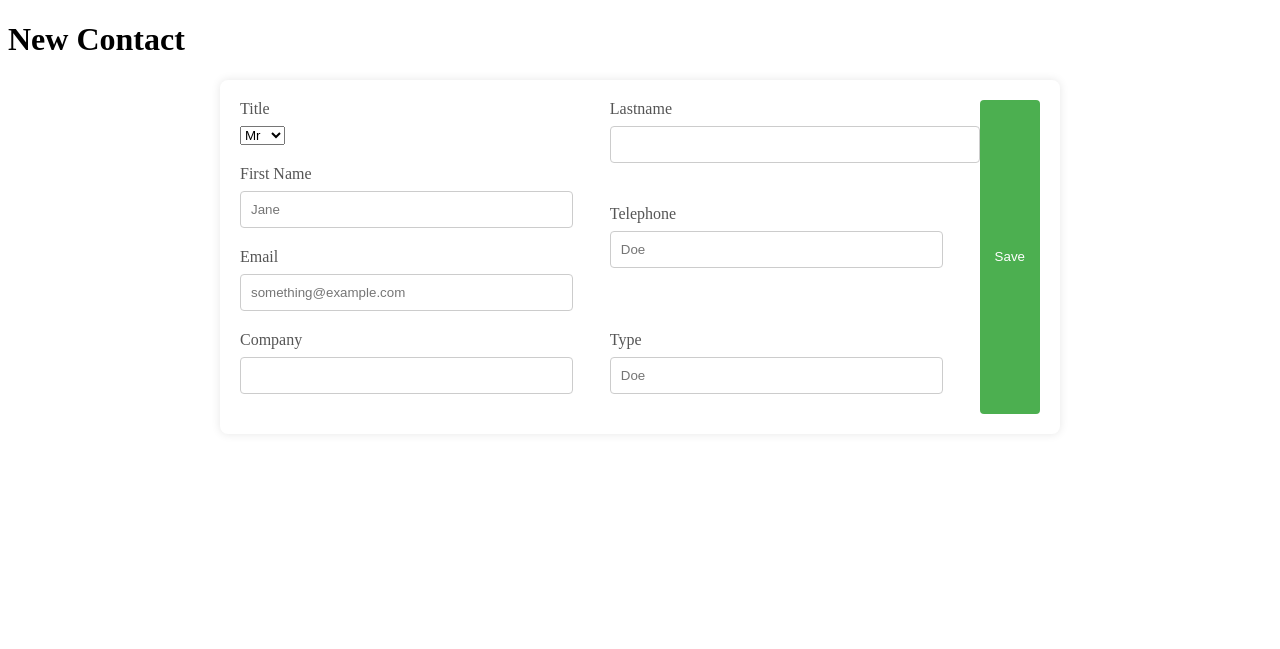
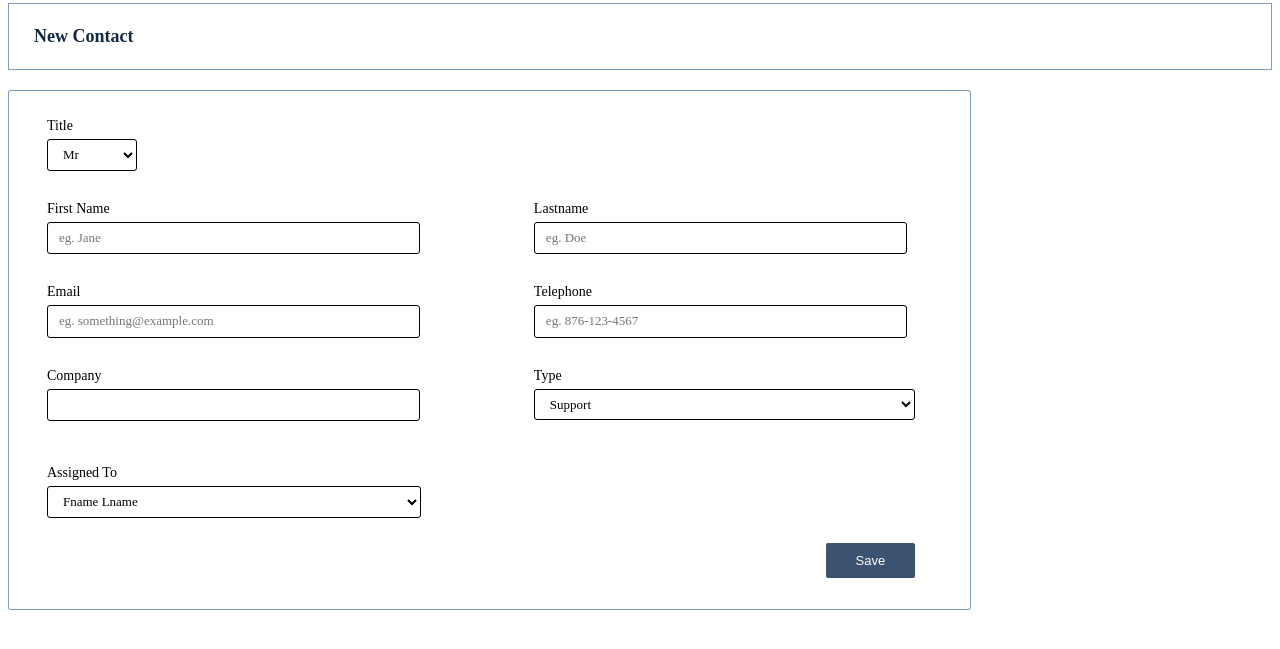
Before and after one commit to tarequerobinson/info2180-finalproject, a PHP site: page /screens/contact.php in a window 1280 px wide. Shown: the top 649 px of the page. Run offline with PHP 8.4, Linux system fonts and the light colour scheme; data comes from the database, SQL or seed files in the repository.

Commit message:
Fixed display error with css for screens and made optimizations

```diff
--- a/css/contact.css
+++ b/css/contact.css
@@ -1,51 +1,156 @@
-        #newContactForm {
-            width: 800px;
-            margin: 20px auto;
-            padding: 20px;
-            background-color: #fff;
-            box-shadow: 0 0 10px rgba(0, 0, 0, 0.1);
-            border-radius: 8px;
+#ncontactHead{
     display: flex;
-
+    align-items: center;
+    justify-content: space-between;
+    margin-top: -5px;
+    padding: 10px;
+    padding-left: 25px;
+	border:  1.5px solid rgba(37, 90, 154, 0.591);
+    background-color: rgba(255, 255, 255, 0.85);
 }
 
-        #formColumn1,
-        #formColumn2 {
+#ncontactHead h1{
+    display: inline;
+    color: rgb(19, 40, 66);
+    font-size: 18px;
+}
+
+#ncontactBody{
+    align-items: center;
+    justify-content: center;
+    background-color: rgba(255, 255, 255, 0.85);
+    border-radius: 3px;
+	border:  1.5px solid rgba(37, 90, 154, 0.591);
+    margin-top: 20px;
+    width: 71.5vw;
+    padding: 23px;
+    padding-top: 27px;
+    margin-bottom: 50px;
+}
+
+#newContactForm {
     display: flex;
     flex-direction: column;
-            justify-content: space-between;
-            flex-wrap: wrap;
-            width: 50%;
 }
 
-        .formfield {
-            width: 90%;
-            margin-bottom: 20px;
+#formRow1, #formRow2, #formRow3 {
+    display: flex;
+    justify-content: space-between;
+    padding: 15px;
 }
 
-        label {
+#ncontactBody .formselect{
     display: block;
-            margin-bottom: 8px;
-            color: #555;
+    padding-bottom: 15px;
 }
 
-        input {
-            width: 100%;
-            padding: 10px;
-            box-sizing: border-box;
-            border: 1px solid #ccc;
-            border-radius: 4px;
+#ncontactBody select{
+    font: inherit;
+    font-size: 13px;
+    background-color: rgba(255, 255, 255, 0.5);
+    margin: 0;
+    border-radius: 3px;
+    outline: inherit;
+    height: 31.5px;
+    border: solid;
+    border-width: 0.5px;
+    padding-left: 11px;
+    margin-right: 17px;
 }
 
-        button {
-            background-color: #4caf50;
-            color: #fff;
-            padding: 10px 15px;
-            border: none;
-            border-radius: 4px;
-            cursor: pointer;
+#ncontactBody #divtitle, #divassign{
+    margin-left: 15px;
 }
 
-        button:hover {
-            background-color: #45a049;
+#ncontactBody #divassign select{
+    width: 41.5%;
 }
+
+#ncontactBody #divtitle select{
+    width: 10%;
+}
+
+#cnctfname{
+    display: flex;
+    flex-direction: column;
+    width: 45%;
+}
+
+#cnctlname{
+    display: flex;
+    flex-direction: column;
+    width: 45%;
+}
+
+#cnctemail{
+    display: flex;
+    flex-direction: column;
+    width: 45%;
+}
+
+#cnctphone{
+    display: flex;
+    flex-direction: column;
+    width: 45%;
+}
+
+#cnctcompany{
+    display: flex;
+    flex-direction: column;
+    width: 45%;
+}
+
+#cncttype{
+    display: flex;
+    flex-direction: column;
+    width: 45%;
+    margin-bottom: 30px;
+}
+
+#ncontactBody label{
+    display: block;
+    margin-bottom: 5px;
+    font-size: 14px;
+}
+
+#ncontactBody input{
+    font: inherit;
+    font-size: 13px;
+    background-color: rgba(255, 255, 255, 0.5);
+    margin: 0;
+    border-radius: 3px;
+    outline: inherit;
+    width: 90%;
+    height: 28.5px;
+    border: solid;
+    border-width: 0.5px;
+    padding-left: 11px;
+    margin-right: 15px;
+}
+
+#ncontactBody input::placeholder{
+    overflow: visible;
+}
+
+#ncontactBody #savectrl{
+    padding-top: 10px;
+    padding-bottom: 8px;
+    display: flex;
+    flex-direction: row-reverse;
+    width: 96.5%;
+}
+
+#ncontactBody #savectrl button{
+    background: rgb(59, 82, 113);
+    border-radius: 2px;
+    font-size: 13px;
+    color: white;
+    border: none;
+    padding: 10px;
+    padding-left: 30px;
+    padding-right: 30px;
+}
+
+#ncontactBody #savectrl button:hover{
+    background: rgb(28, 43, 63);
+}
--- a/css/index.css
+++ b/css/index.css
@@ -55,7 +55,7 @@ body{
 .hidden{
     display: none;
     margin: 20px;
-    margin-left: 30px;
+    margin-left: 208px;
     margin-bottom: 35px;
     margin-top: 26px;
     margin-right: -10px;
@@ -71,6 +71,7 @@ nav{
     background-color: rgba(255, 255, 255, 0.85);
     height: auto;
     min-height: 100vh;
+    position: fixed;
     left: 0;
     min-width: 180px;
     text-align: left;
--- a/screens/contact.php
+++ b/screens/contact.php
@@ -1,7 +1,5 @@
 <?php
     include("../database/dbsetup.php");
-
-
 
     $sql = "SELECT * FROM contacts";
     $results = $conn->query($sql);
@@ -23,85 +21,95 @@
 </head>
 
 <body>
+    <div id="ncontactHead">
+        <h1>New Contact</h1>
+    </div>
 
-<h1>New Contact</h1>
-
-
+    <div id="ncontactBody">
         <form id = "newContactForm" action = "database/contactConnect.php" method = "POST" >
 
-    <div id = "formColumn1">
-
-
-    <div class="formfield">
+            <div class="formselect" id="divtitle">
                 <label for="title">Title</label>
                 <select name="title" id="title">
-                    <option value="member">Mr</option>
-                    <option value="admin">Mrs</option>
+                    <option value="mr">Mr</option>
+                    <option value="mrs">Mrs</option>
+                    <option value="ms">Miss</option>
                 </select>
             </div>
 
-
-        <div class="formfield">
+            <div id = "div1">
+                <div id = "formRow1">
+                    <div id="cnctfname">
                         <div>
                             <label for= "firstname"> First Name<label>
                         </div>
                         <div>
-                <input id = "firstname" type="text" required placeholder="Jane" name="firstname">
+                            <input id = "firstname" type="text" required placeholder="eg. Jane" name="firstname">
                         </div>
                     </div>
 
-        <div class="formfield">
+                    <div id="cnctlname">
+                        <div>
+                            <label for= "lastname">Lastname<label>
+                        </div>
+                        <div>
+                            <input id = "lastname" type="text" placeholder="eg. Doe" required name="lastname">
+                        </div>
+                    </div>
+                </div>
+
+                <div id = "formRow2">
+                    <div id="cnctemail">
                         <div>
                             <label for= "email">Email<label>
                         </div>
                         <div>
-
-                <input id = "email" type="text" required placeholder="something@example.com" name="email">
+                            <input id = "email" type="text" required placeholder="eg. something@example.com" name="email">
                         </div>
                     </div>
 
-        <div class="formfield">
+                    <div id="cnctphone">
+                        <div>
+                            <label for= "telephone"> Telephone<label>
+                        </div>
+                        <div>
+                            <input id = "telephone" type="text" required placeholder="eg. 876-123-4567" name="telephone">
+                        </div>
+                    </div>
+                </div>
+
+                <div id = "formRow3">
+                    <div id="cnctcompany">
                         <div>
                             <label for= "company">Company<label>
                         </div>
                         <div>
-                <input id = "company" type="select" required name="company" >
+                            <input id = "company" type="text" required name="company" >
+                        </div>
+                    </div>
+                    <div id="cncttype">
+                        <label for="type">Type</label>
+                        <select name="type" id="type">
+                            <option value="support">Support</option>
+                            <option value="sales">Sales Lead</option>
+                        </select>
                     </div>
                 </div>
             </div>
 
-
-    <div id = "formColumn2">
-        <div id="formfield">
-            <div>
-                <label for= "lastname">Lastname<label>
-            </div>
-            <div>
-                <input id = "lastname" type="text" required name="lastname">
-            </div>
+            <div class="formselect" id="divassign">
+                <label for="title">Assigned To</label>
+                <select name="assigned" id="assigned">
+                    <option value="user">Fname Lname</option>
+                </select>
             </div>
 
-        <div class="formfield">
-            <div>
-                <label for= "telephone"> Telephone<label>
+            <div id='savectrl'>
+                <button id="saveContactButton" type="submit">Save</button>
             </div>
-            <div>
-                <input id = "telephone" type="text" required placeholder="Doe" name="telephone">
-            </div>
-        </div>
-
-        <div class="formfield">
-            <div>
-                <label for= "type"> Type<label>
-            </div>
-            <div>
-                <input id = "type" type="text" required placeholder="Doe" name="type">
-            </div>
-        </div>
-    </div>
-    <button id="saveContactButton" type="submit">Save</button>
         </form>
 
+    </div>
 
 </body>
 
--- a/screens/dashboard.php
+++ b/screens/dashboard.php
@@ -17,17 +17,16 @@
     <!-- <script src="../js/dashboard.js"></script>
     <script src="js/index.js"></script>     -->
     <link rel="stylesheet" href="css/dashboard.css">
-
     <title>Dashboard</title>
 </head>
 
 <body>
-    <div id="userHead">
+    <div id="dashHead">
         <h1>Dashboard</h1>
         <button onclick="loadScreen('contact')"> <i class="fa-solid fa-plus"></i> Add Contact</button>
     </div>
 
-    <div id='userbody'>
+    <div id='dashBody'>
         <table id="contactstable">
             <thead>
                 <tr>
@@ -35,6 +34,7 @@
                     <th>Email</th>
                     <th>Company</th>
                     <th>Type</th>
+                    <th> </th>
                 </tr>
             </thead>
             <tbody>
--- a/screens/newuser.php
+++ b/screens/newuser.php
@@ -17,7 +17,7 @@
 </head>
 
 <body>
-    <div id="userHead">
+    <div id="nuserHead">
         <h1>New User</h1>
     </div>
 
@@ -25,7 +25,7 @@
         echo "This is the content for the New User screen.";
     ?>-->
 
-    <div id='userbody'>
+    <div id='nuserBody'>
         <form action="database/newUserConnect.php" method="POST">
             <div id='div1'>
                 <div id='userfname'>
--- a/screens/users.php
+++ b/screens/users.php
@@ -15,7 +15,7 @@
     <meta charset="UTF-8">
     <meta name="viewport" content="width=device-width, initial-scale=1.0">
 
-    <link rel="stylesheet" type = text/css href="css/users.css">
+    <link rel="stylesheet" href="css/users.css">
     <script src="js/index.js"></script>
     <title>Users</title>
 </head>
@@ -26,7 +26,7 @@
         <button onclick="loadScreen('newuser')"><i class="fa-solid fa-plus"></i> Add User</button>
     </div>
 
-    <div id='userbody'>
+    <div id='userBody'>
         <table>
             <thead>
             <tr>
```
Also changed, not shown: css/dashboard.css (+36 -21 lines), css/newuser.css (+33 -15 lines), css/users.css (+17 -16 lines). Lines whose indentation alone changed are shown as unchanged.
